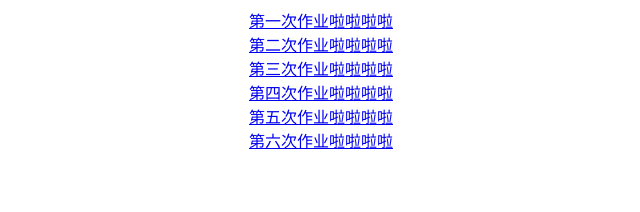
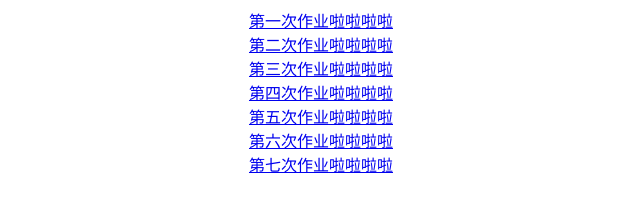
Before and after one commit to zeucal/zeucal, a plain HTML site: page index.html in a window 1280 px wide. Shown: the whole page, without its empty margins (319-959 px from the left). Drawn offline with Linux system fonts and the light colour scheme.

Commit message:
Update index.html

```diff
--- a/index.html
+++ b/index.html
@@ -26,6 +26,7 @@
 		<a href="军训之旅/new_file.html"><li style="list-style-type: none;target="_blank">第四次作业啦啦啦啦</li></a>
 		<a href="asd/woshi.html" target="_blank"><li style="list-style-type: none;">第五次作业啦啦啦啦</li></a>
 		<a href="nnnn/new_file.html" target="_blank"><li style="list-style-type: none;">第六次作业啦啦啦啦</li></a>
+		<a href="我去你妈的Javascript/lls.html" target="_blank"><li style="list-style-type: none;">第七次作业啦啦啦啦</li></a>
 		</div>
 		</center>
 	</body>
```
